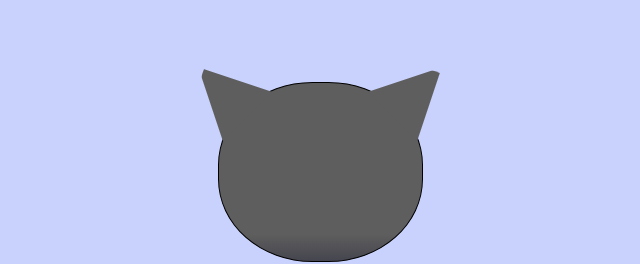
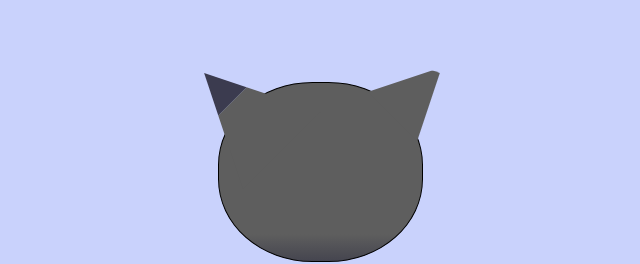
Before and after one commit to grocha78/catpainting, a plain HTML site: page html/index.html in a window 1280 px wide. Shown: the part 228-492 px from the top of the page, 320-960 px from the left. Drawn offline with Linux system fonts and the light colour scheme.

Commit message:
inner ear css

```diff
--- a/CSS/styles.css
+++ b/CSS/styles.css
@@ -45,3 +45,9 @@ body {
     border-bottom: 70px solid #5e5e5e;
     z-index: 1;
 }
+
+.cat-left-inner-ear {
+    border-left: 20px solid transparent;
+    border-right: 20px solid transparent;
+    border-bottom: 40px solid #3b3b4f;
+}
```
